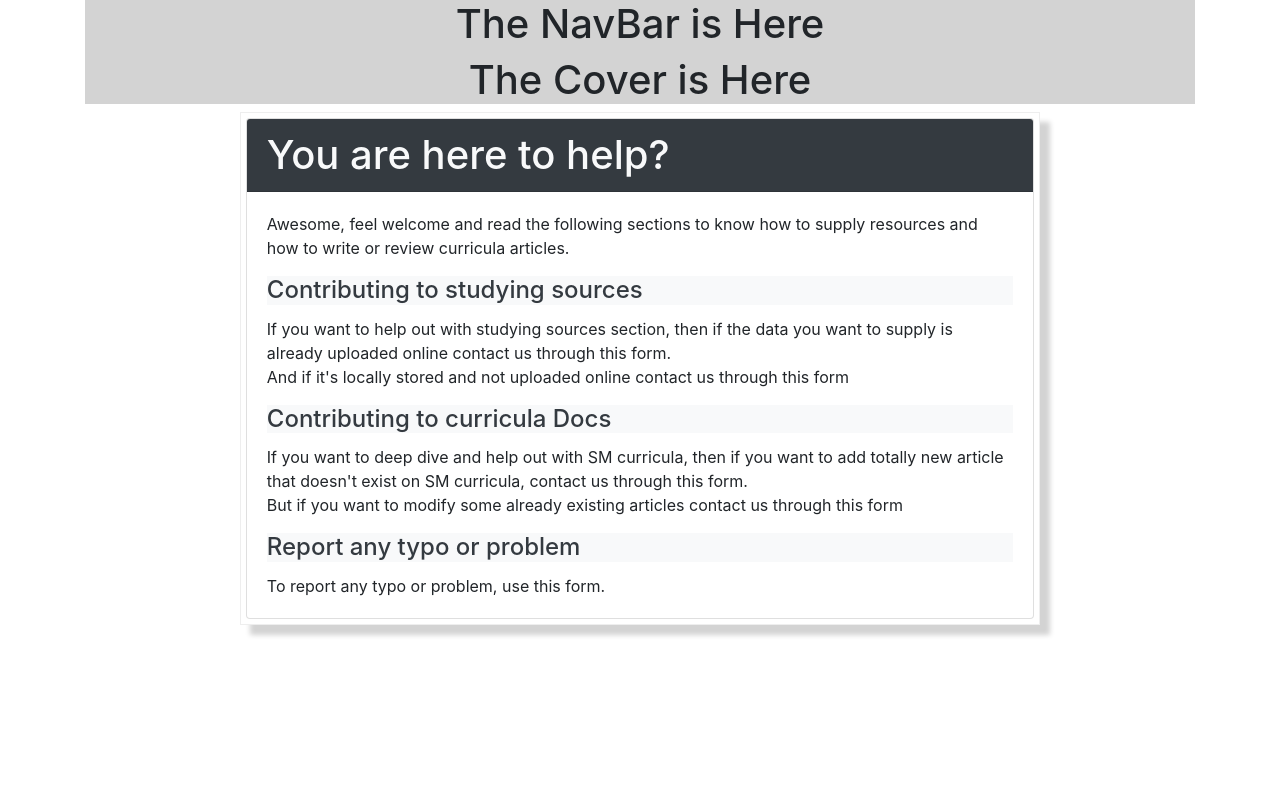
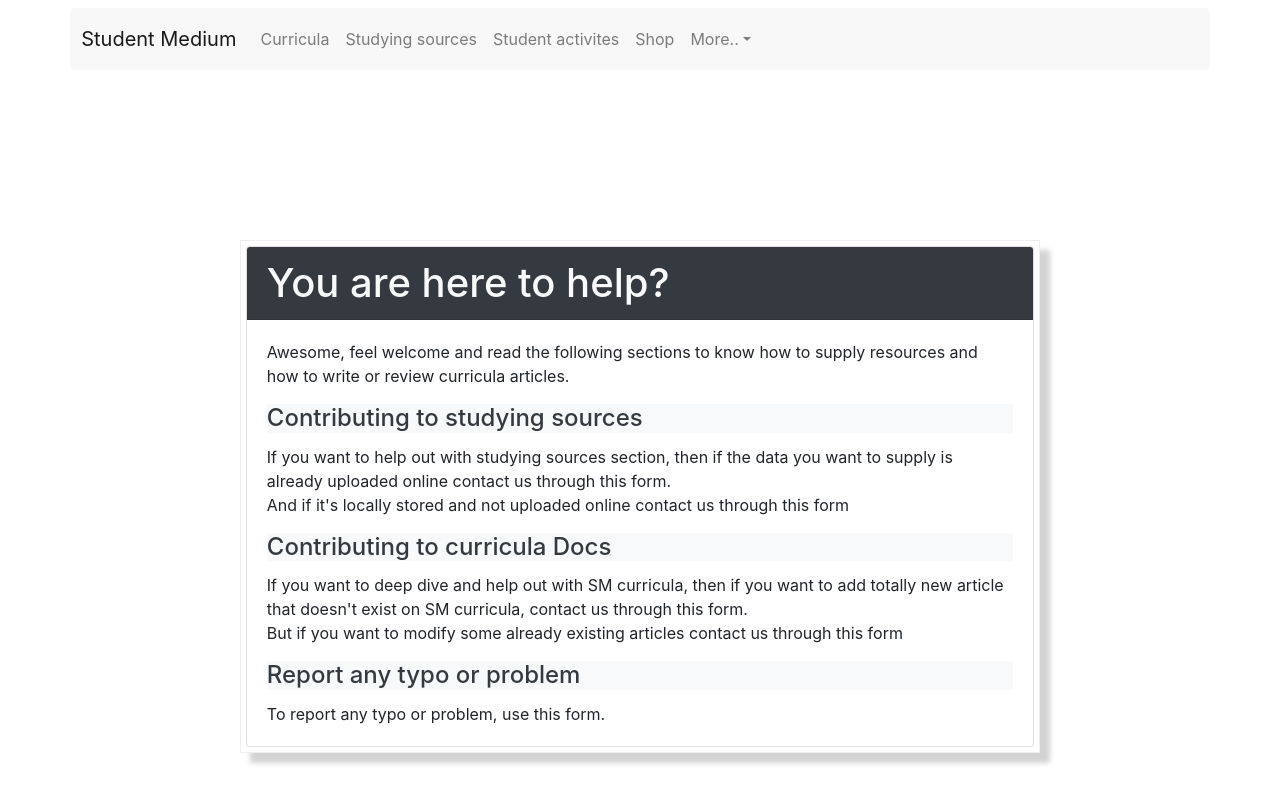
Before and after one commit to mohamedeliwa/client, a React (Create React App) app: page /contribute in a window 1280 px wide. Built offline with nearby package versions, Linux system fonts and the light colour scheme.

Commit message:
NavBar Component added to the newly created pages, to be accessed through routing

```diff
--- a/src/pages/Contact.js
+++ b/src/pages/Contact.js
@@ -1,18 +1,13 @@
 import React from 'react'
 import { Container, Form, Button, Badge, Row, Col } from 'react-bootstrap';
-
+import NavBar from "../components/Navbar";
 
 const Contact = () => {
     return(
-       <Container>
-           <Container style={{
-               textAlign: "center",
-               backgroundColor: "lightgrey",
-               marginBottom: "3rem"
-           }}>
-               <h1>NavBar is Here</h1>
-               <h1>COVER is HERE</h1>
-           </Container>
+       <Container style={{
+           paddingTop: "15rem"
+       }}>
+           <NavBar />
            <Container style={{
                maxWidth: "55rem",
                padding: "1rem",
--- a/src/pages/Contribute.js
+++ b/src/pages/Contribute.js
@@ -1,15 +1,11 @@
 import React from 'react'
-import { Container, Card } from "react-bootstrap"
+import { Container, Card } from "react-bootstrap";
+import NavBar from "../components/Navbar";
+
 const Contribute = () => {
     return(
-        <Container >
-            <Container style={{
-                textAlign: "center",
-                backgroundColor: "lightgrey"
-            }}>
-                <h1>The NavBar is Here</h1>
-                <h1>The Cover is Here</h1>
-            </Container>
+        <Container style={{ paddingTop: "15rem" }}>
+            <NavBar />
             <Container style={{
                boxShadow: "10px 10px 5px lightgrey",
                maxWidth: "50rem",
--- a/src/pages/Curricula.js
+++ b/src/pages/Curricula.js
@@ -1,8 +1,13 @@
-import React from 'react'
+import React from 'react';
+import Container  from "react-bootstrap/Container";
+import NavBar from "../components/Navbar";
 
 const Curricula = () => {
     return(
-        <h1>Curricula</h1>
+        <Container style={{paddingTop: "10rem"}}>
+            <NavBar />
+            <h1>Curricula</h1>
+        </Container>
     )
 }
 
--- a/src/pages/Shop.js
+++ b/src/pages/Shop.js
@@ -1,8 +1,13 @@
 import React from 'react'
+import Container  from "react-bootstrap/Container";
+import NavBar from "../components/Navbar";
 
 const Shop = () => {
     return(
-        <h1>Shop</h1>
+        <Container style={{paddingTop: "10rem"}}>
+            <NavBar />
+            <h1>Shop</h1>
+        </Container>
     )
 }
 
--- a/src/pages/SignIn.js
+++ b/src/pages/SignIn.js
@@ -1,8 +1,13 @@
 import React from 'react'
+import Container  from "react-bootstrap/Container";
+import NavBar from "../components/Navbar";
 
 const SignIn = () => {
     return(
-        <h1> Sign In</h1>
+        <Container style={{paddingTop: "10rem"}}>
+            <NavBar />
+            <h1>SignIn</h1>
+        </Container>
     )
 }
 
--- a/src/pages/SignUp.js
+++ b/src/pages/SignUp.js
@@ -1,8 +1,13 @@
 import React from 'react'
+import Container  from "react-bootstrap/Container";
+import NavBar from "../components/Navbar";
 
 const SignUp = () => {
     return(
-        <h1> Sign Up</h1>
+        <Container style={{paddingTop: "10rem"}}>
+            <NavBar />
+            <h1>Sign Up</h1>
+        </Container>
     )
 }
 
--- a/src/pages/StudentActivities.js
+++ b/src/pages/StudentActivities.js
@@ -1,8 +1,13 @@
 import React from 'react'
+import Container  from "react-bootstrap/Container";
+import NavBar from "../components/Navbar";
 
 const StudentActivities = () => {
     return(
-        <h1>StudentActivities</h1>
+        <Container style={{paddingTop: "10rem"}}>
+            <NavBar />
+            <h1>Student Activities</h1>
+        </Container>
     )
 }
 
--- a/src/pages/StudyingSources.js
+++ b/src/pages/StudyingSources.js
@@ -1,8 +1,13 @@
 import React from 'react'
+import Container  from "react-bootstrap/Container";
+import NavBar from "../components/Navbar";
 
 const StudyingSources = () => {
     return(
-        <h1>StudyingSources</h1>
+        <Container style={{paddingTop: "10rem"}}>
+            <NavBar />
+            <h1>Studying Sources</h1>
+        </Container>
     )
 }
 
```
